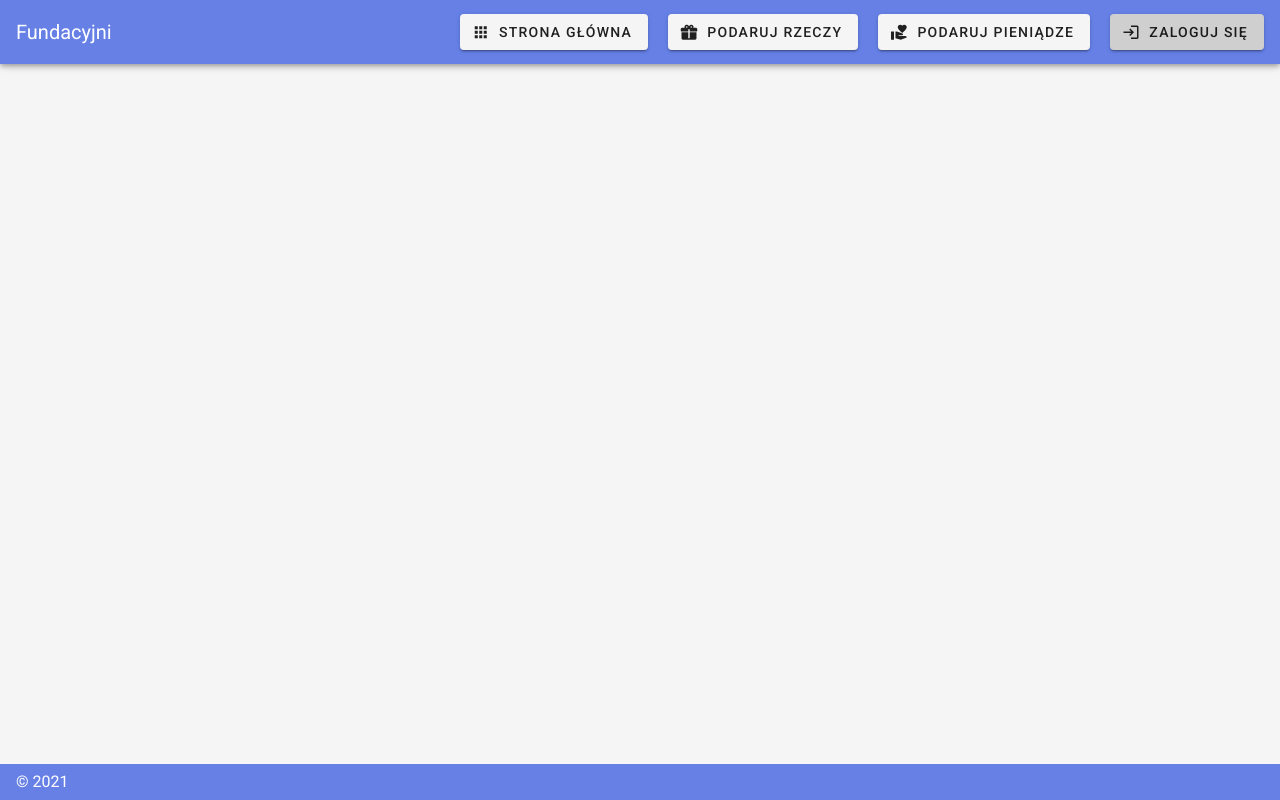
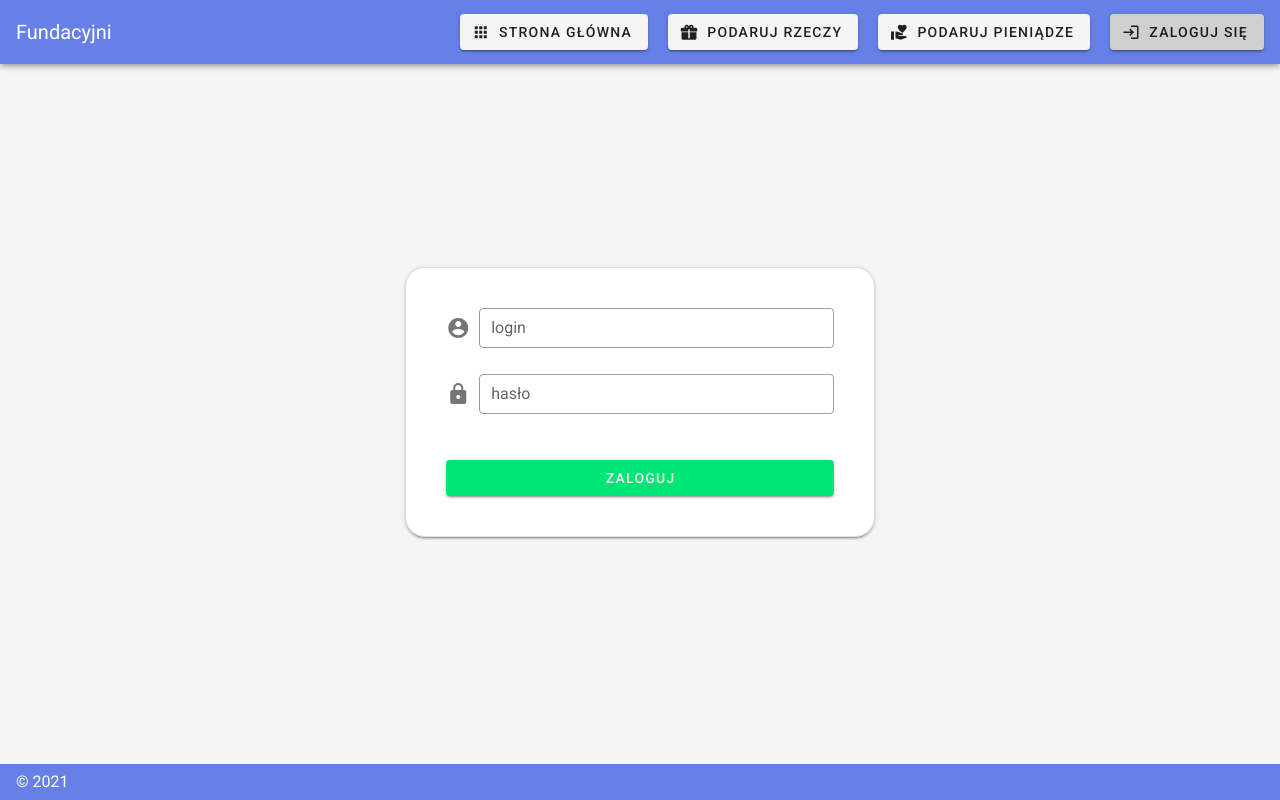
Before and after one commit to Fundacyjni/frontend, a Nuxt app: page /login in a window 1280 px wide. Built offline with nearby package versions, Linux system fonts and the light colour scheme.

Commit message:
feat: add login form

```diff
--- /dev/null
+++ b/pages/login.vue
@@ -0,0 +1,63 @@
+<template>
+  <v-row align="center" justify="center" style="height: 100%">
+    <v-col sm="8" md="5" lg="5" xl="3">
+      <v-card class="pa-10" elevation="2" outlined style="border-radius: 20px">
+        <v-form ref="form" v-model="valid" lazy-validation>
+          <v-text-field
+            v-model="username"
+            :rules="loginRules"
+            label="login"
+            placeholder="login lub email"
+            prepend-icon="mdi-account-circle"
+            outlined
+            dense
+          ></v-text-field>
+          <v-text-field
+            v-model="password"
+            :rules="loginRules"
+            label="hasło"
+            placeholder="hasło"
+            prepend-icon="mdi-lock"
+            outlined
+            dense
+          ></v-text-field>
+          <v-btn
+            block
+            class="mt-5 green accent-3"
+            style="color: #eee"
+            :disabled="!valid"
+            @click="validate"
+          >
+            Zaloguj
+          </v-btn>
+        </v-form>
+      </v-card>
+    </v-col>
+  </v-row>
+</template>
+
+<script>
+export default {
+  data() {
+    return {
+      valid: true,
+      username: '',
+      password: '',
+      loginRules: [(v) => !!v || 'Uzupełnij puste pola'],
+    }
+  },
+  methods: {
+    async validate() {
+      await this.$refs.form.validate()
+      if (this.valid) alert('Pomyślnie zalogowano :)')
+    },
+  },
+}
+</script>
+
+<style scoped>
+.v-form,
+.container {
+  height: 100%;
+}
+</style>
```
